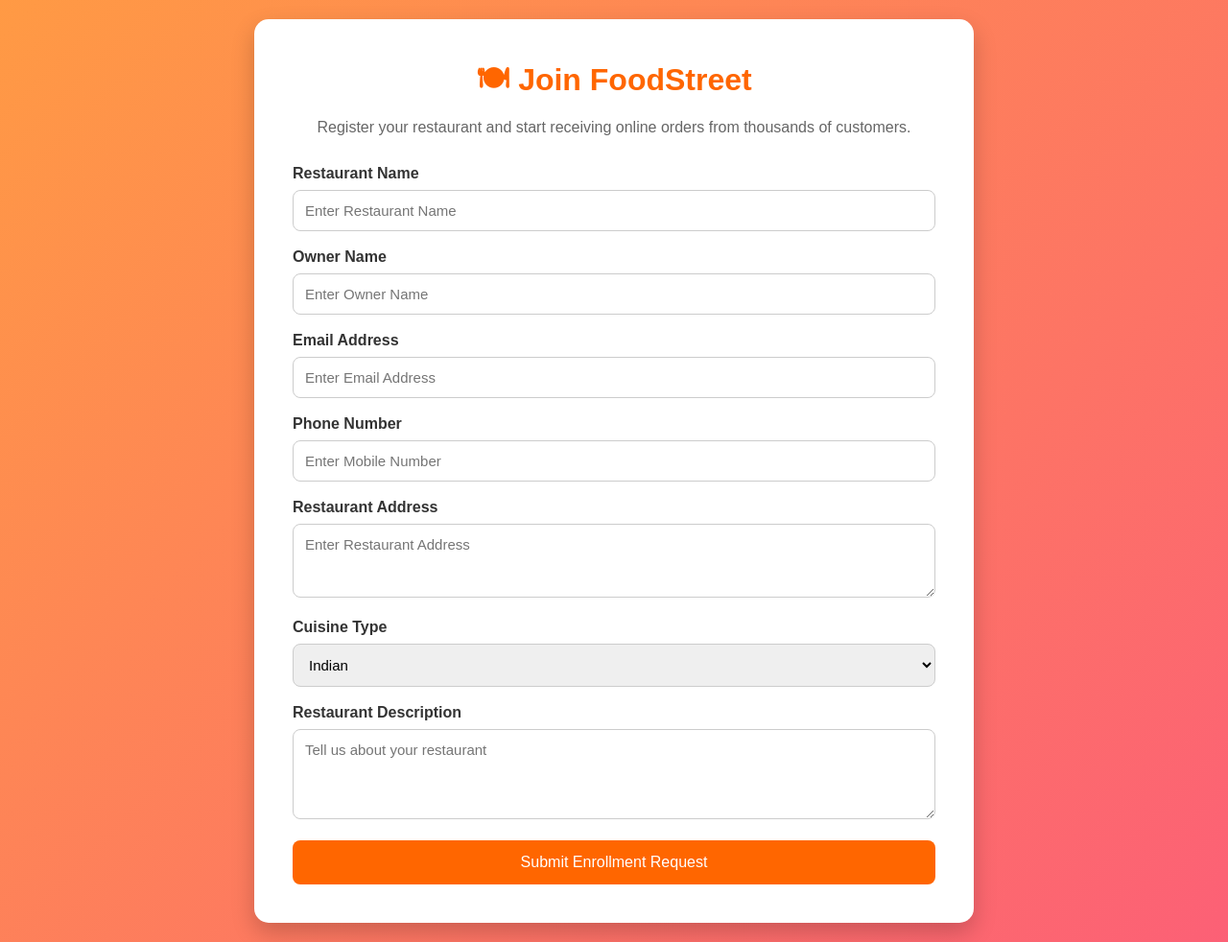
After one commit to saket4126/Foodstreet, a Flask app: page /restaurant-enroll in a window 1280 px wide. The commit adds this page. Shown: the whole page at 96% size. Run offline with Flask 3, Linux system fonts and the light colour scheme.

Commit message:
restaurant_enrollment

```diff
--- a/app.py
+++ b/app.py
@@ -1,10 +1,31 @@
-from flask import Flask, render_template
+from flask import Flask, render_template, request
+from database.db import db, cursor
+from database.restaurant_queries import add_restaurant_request
 
 app = Flask(__name__)
 
 @app.route("/")
 def home():
     return render_template("homepage.html")
+@app.route('/restaurant-enroll', methods=['GET', 'POST'])
+def restaurant_enroll():
 
+    if request.method == 'POST':
+
+        data = (
+            request.form['restaurant_name'],
+            request.form['owner_name'],
+            request.form['email'],
+            request.form['phone'],
+            request.form['address'],
+            request.form['cuisine'],
+            request.form['description']
+        )
+
+        add_restaurant_request(data)
+
+        return "Data Saved Successfully"
+
+    return render_template('restaurant_enrollment.html')
 if __name__ == "__main__":
     app.run(debug=True)
--- a/templates/homepage.html
+++ b/templates/homepage.html
@@ -107,7 +107,7 @@
                 Order Food
             </a>
 
-            <a href="#" class="btn btn-outline-light btn-lg">
+            <a href="/restaurant-enroll" class="btn btn-warning btn-lg me-2">
                 Enroll Restaurant
             </a>
         </div>
--- /dev/null
+++ b/templates/restaurant_enrollment.html
@@ -0,0 +1,193 @@
+<!DOCTYPE html>
+<html lang="en">
+<head>
+<meta charset="UTF-8">
+<meta name="viewport" content="width=device-width, initial-scale=1.0">
+<title>Restaurant Enrollment - FoodStreet</title>
+
+<style>
+
+*{
+    margin:0;
+    padding:0;
+    box-sizing:border-box;
+    font-family:Arial, sans-serif;
+}
+
+body{
+    background: linear-gradient(135deg,#ff9a44,#fc6076);
+    min-height:100vh;
+    display:flex;
+    justify-content:center;
+    align-items:center;
+    padding:20px;
+}
+
+.container{
+    width:100%;
+    max-width:750px;
+}
+
+.form-box{
+    background:#fff;
+    padding:40px;
+    border-radius:15px;
+    box-shadow:0px 10px 25px rgba(0,0,0,0.2);
+}
+
+.form-box h1{
+    text-align:center;
+    color:#ff6600;
+    margin-bottom:10px;
+}
+
+.form-box p{
+    text-align:center;
+    color:#666;
+    margin-bottom:30px;
+}
+
+.input-group{
+    margin-bottom:18px;
+}
+
+.input-group label{
+    display:block;
+    margin-bottom:8px;
+    font-weight:bold;
+    color:#333;
+}
+
+.input-group input,
+.input-group textarea,
+.input-group select{
+    width:100%;
+    padding:12px;
+    border:1px solid #ccc;
+    border-radius:8px;
+    font-size:15px;
+}
+
+.input-group input:focus,
+.input-group textarea:focus,
+.input-group select:focus{
+    outline:none;
+    border-color:#ff6600;
+}
+
+.btn{
+    width:100%;
+    padding:14px;
+    background:#ff6600;
+    color:white;
+    border:none;
+    border-radius:8px;
+    font-size:16px;
+    cursor:pointer;
+    transition:0.3s;
+}
+
+.btn:hover{
+    background:#e65c00;
+}
+
+</style>
+
+</head>
+<body>
+
+<div class="container">
+
+    <div class="form-box">
+
+        <h1>🍽 Join FoodStreet</h1>
+
+        <p>
+            Register your restaurant and start receiving online orders
+            from thousands of customers.
+        </p>
+
+        <form action="/restaurant-enroll" method="POST">
+
+            <div class="input-group">
+                <label>Restaurant Name</label>
+                <input
+                    type="text"
+                    name="restaurant_name"
+                    placeholder="Enter Restaurant Name"
+                    required>
+            </div>
+
+            <div class="input-group">
+                <label>Owner Name</label>
+                <input
+                    type="text"
+                    name="owner_name"
+                    placeholder="Enter Owner Name"
+                    required>
+            </div>
+
+            <div class="input-group">
+                <label>Email Address</label>
+                <input
+                    type="email"
+                    name="email"
+                    placeholder="Enter Email Address"
+                    required>
+            </div>
+
+            <div class="input-group">
+                <label>Phone Number</label>
+                <input
+                    type="tel"
+                    name="phone"
+                    placeholder="Enter Mobile Number"
+                    required>
+            </div>
+
+            <div class="input-group">
+                <label>Restaurant Address</label>
+                <textarea
+                    name="address"
+                    rows="3"
+                    placeholder="Enter Restaurant Address"
+                    required></textarea>
+            </div>
+
+            <div class="input-group">
+                <label>Cuisine Type</label>
+
+                <select name="cuisine">
+
+                    <option value="Indian">Indian</option>
+                    <option value="Chinese">Chinese</option>
+                    <option value="Italian">Italian</option>
+                    <option value="Fast Food">Fast Food</option>
+                    <option value="South Indian">South Indian</option>
+                    <option value="North Indian">North Indian</option>
+                    <option value="Multi Cuisine">Multi Cuisine</option>
+
+                </select>
+            </div>
+
+            <div class="input-group">
+                <label>Restaurant Description</label>
+
+                <textarea
+                    name="description"
+                    rows="4"
+                    placeholder="Tell us about your restaurant"></textarea>
+            </div>
+
+            <button type="submit" class="btn">
+                Submit Enrollment Request
+            </button>
+
+        </form>
+
+    </div>
+
+</div>
+
+</body>
+</html>
```
Also changed, not shown: database/db.py (added, +10 -0 lines), database/restaurant_queries.py (added, +13 -0 lines), 1 other file.
